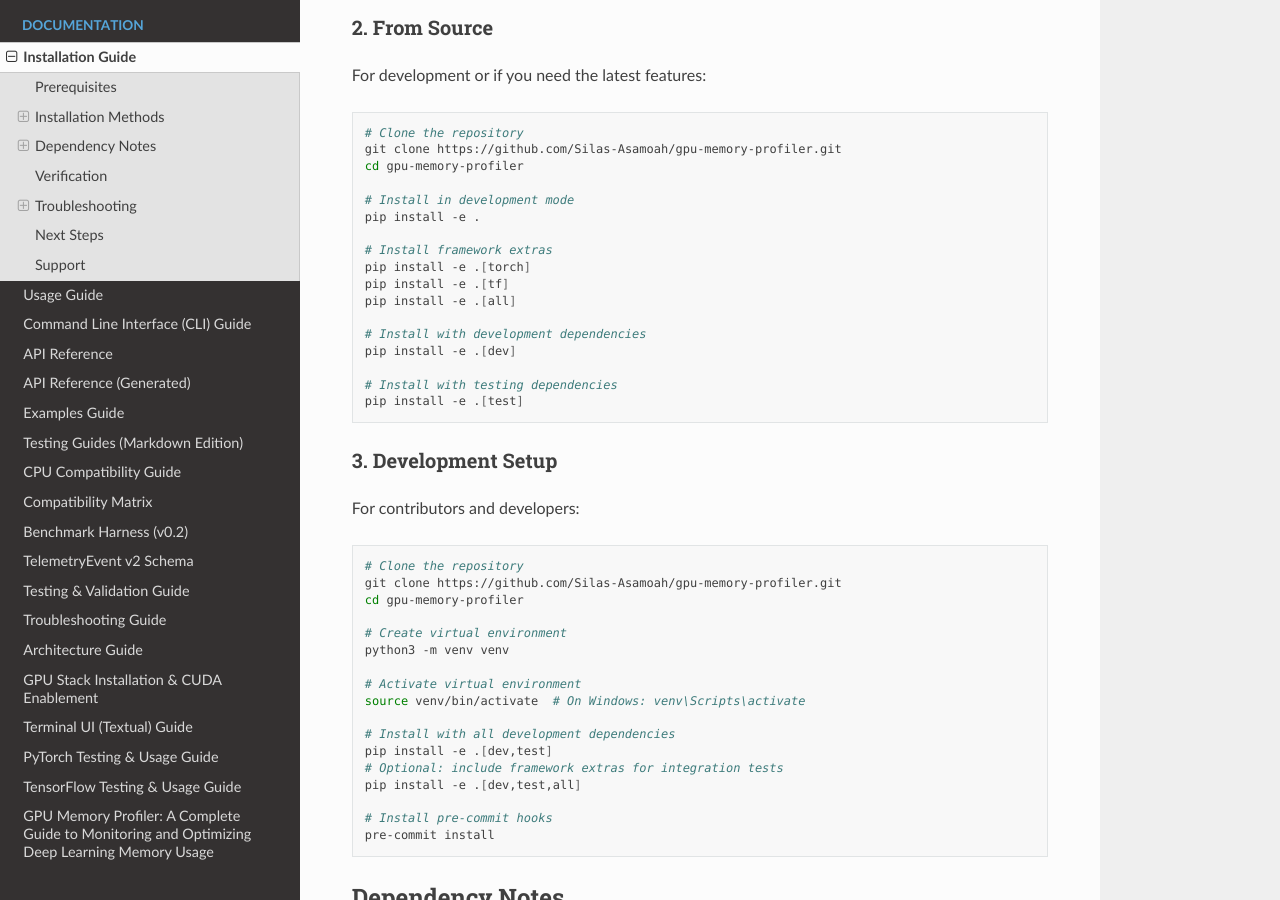
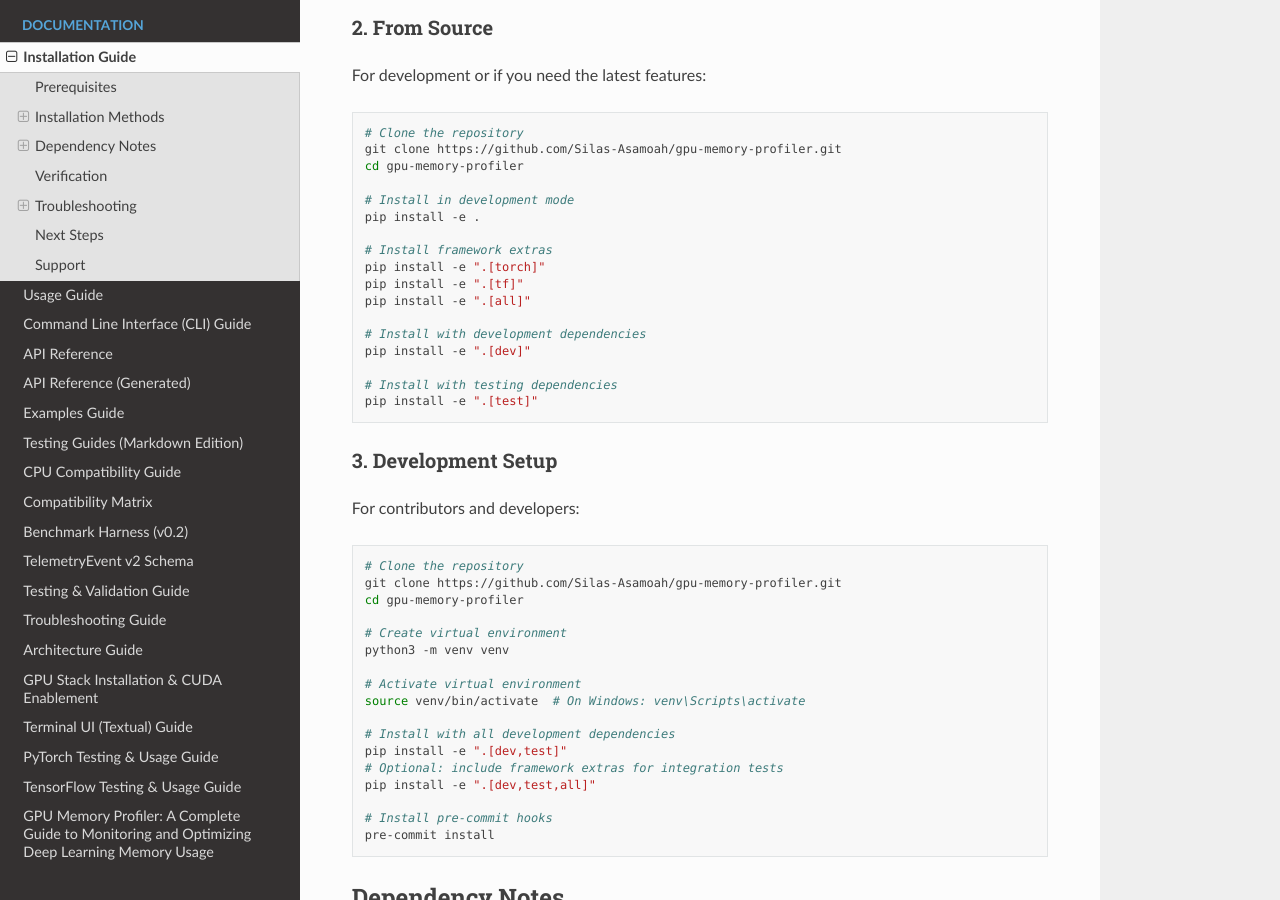
Before and after one commit to Silas-Asamoah/gpu-memory-profiler, a Sphinx documentation site: the page built from docs/installation.md, in a window 1280 px wide and 900 px high, scrolled down 867 px. Built offline with Sphinx 7.4.7 and the Read the Docs theme 3.1.0, drawn with Linux system fonts in a browser that asks for light colours.

````diff
--- a/docs/installation.md
+++ b/docs/installation.md
@@ -48,15 +48,15 @@ cd gpu-memory-profiler
 pip install -e .
 
 # Install framework extras
-pip install -e .[torch]
-pip install -e .[tf]
-pip install -e .[all]
+pip install -e ".[torch]"
+pip install -e ".[tf]"
+pip install -e ".[all]"
 
 # Install with development dependencies
-pip install -e .[dev]
+pip install -e ".[dev]"
 
 # Install with testing dependencies
-pip install -e .[test]
+pip install -e ".[test]"
 ```
 
 ### 3. Development Setup
@@ -75,9 +75,9 @@ python3 -m venv venv
 source venv/bin/activate  # On Windows: venv\Scripts\activate
 
 # Install with all development dependencies
-pip install -e .[dev,test]
+pip install -e ".[dev,test]"
 # Optional: include framework extras for integration tests
-pip install -e .[dev,test,all]
+pip install -e ".[dev,test,all]"
 
 # Install pre-commit hooks
 pre-commit install
````
